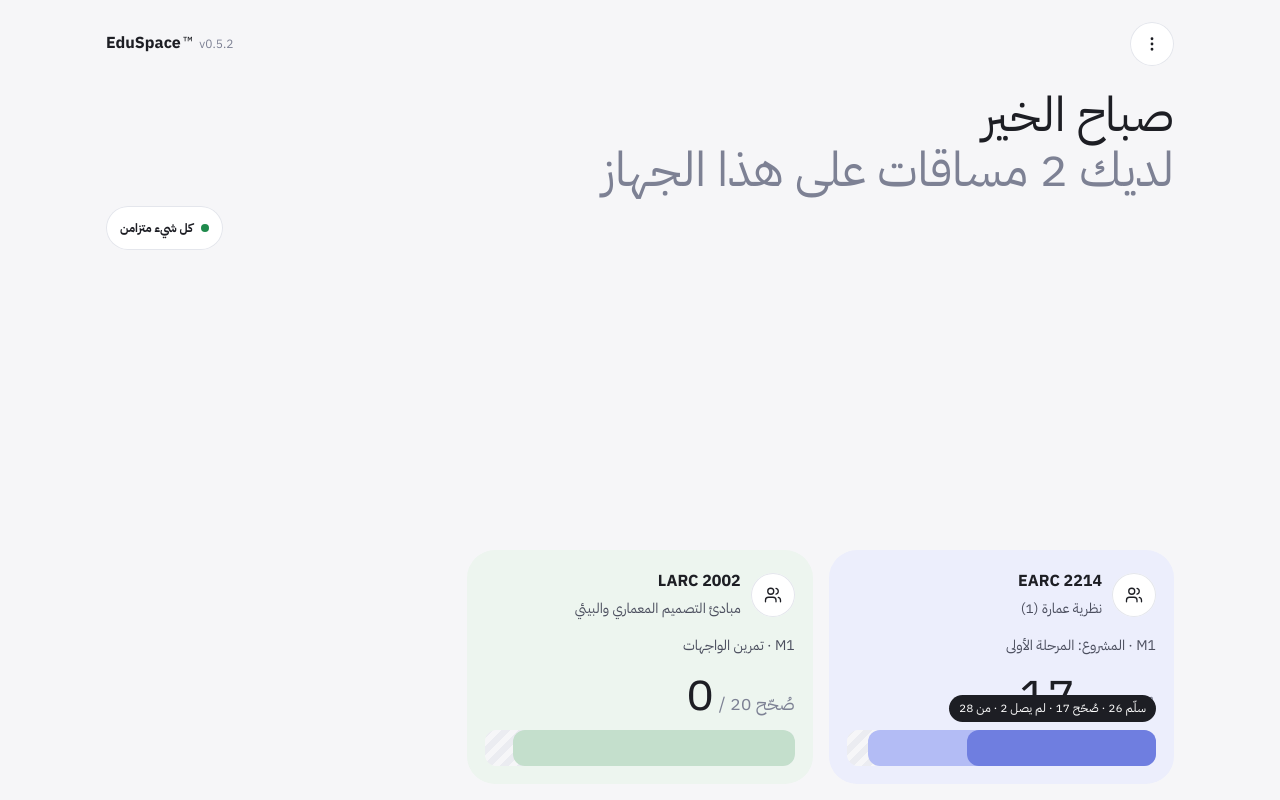
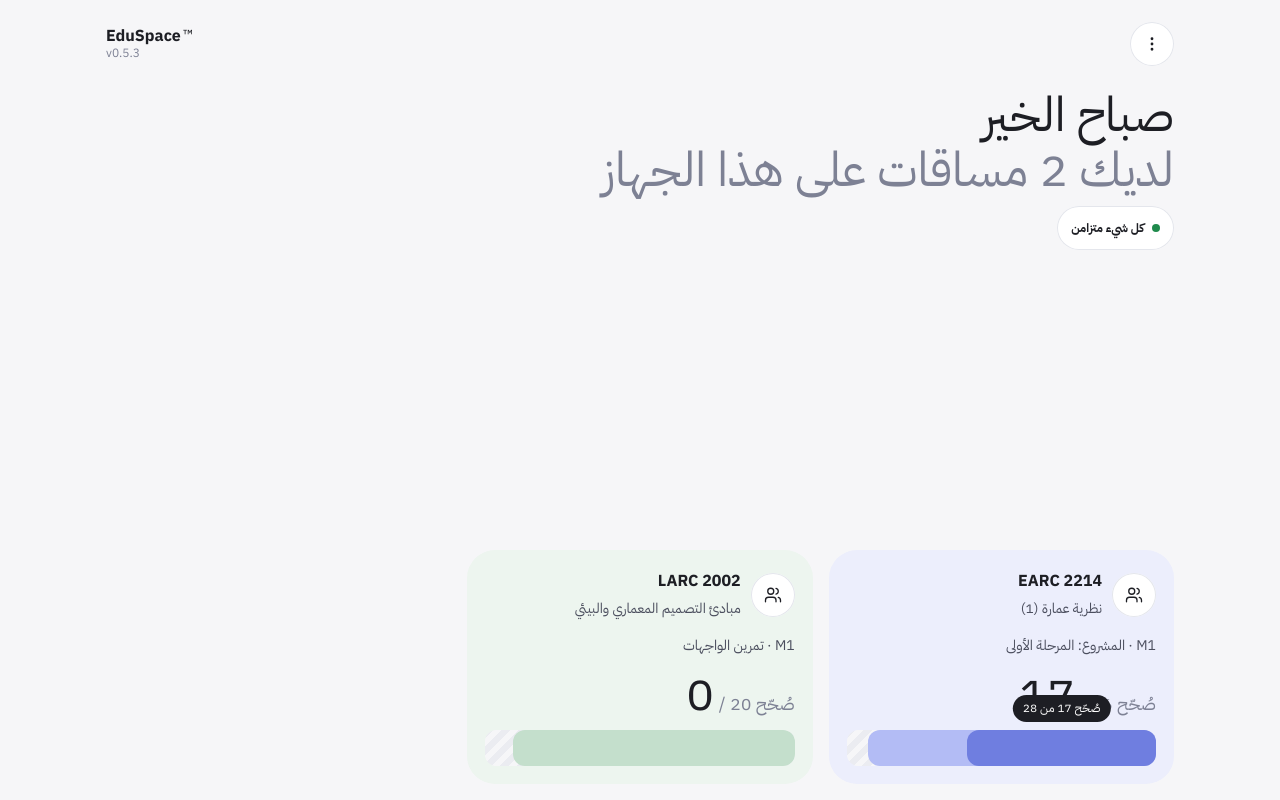
Before and after one commit to fahedbaker-design/eduspace, a plain HTML site: page index.html in a window 1280 px wide. Both pictures are taken after a click on the button 1001 px from the left and 748 px from the top of the page. Drawn offline with Linux system fonts and the light colour scheme.

Commit message:
0.5.3: sync state on the right under the title; version under the mark; a bubble per progress layer
Co-Authored-By: Claude Opus 5.5 <noreply@anthropic.com>
Claude-Session: https://claude.ai/code/session_016cAsCTTH5FsAJEq5JpBGA5

```diff
--- a/app.css
+++ b/app.css
@@ -1,4 +1,4 @@
-/* EduSpace offline — styles 0.5.2: home cards at the bottom, the bar's tip, the sync row; 0.5: the mark 16, selects as tall as buttons; 0.4: tips on round buttons; 0.3: course colours in three tones (--t light, --m middle, --d deep); 0.2: the approved style (handoff/brand_rules.md).
+/* EduSpace offline — styles 0.5.3: the version under the mark, the layer bubble; 0.5.2: home cards at the bottom, the bar's tip, the sync row; 0.5: the mark 16, selects as tall as buttons; 0.4: tips on round buttons; 0.3: course colours in three tones (--t light, --m middle, --d deep); 0.2: the approved style (handoff/brand_rules.md).
    Type: IBM Plex Sans Arabic 400/700, six sizes only: 48 · 28 · 18 · 16 · 14 · 12. */
 :root{--ground:#f6f6f8;--card:#fff;--fg:#1d1e24;--fg2:#4b4e5e;--mute:#7d8194;--faint:#c6c8d1;--line:#e4e6ec;
   --lav:#eceefc;--lav2:#9aa6f2;--rose:#fbeef3;--rose2:#f0a9c2;--sky:#e8f2f6;--sky2:#a8c7d4;--sage:#edf5ef;--sage2:#b9d6c2;--slate:#b9c6d4;
@@ -14,14 +14,15 @@ svg{width:18px;height:18px;fill:none;stroke:currentColor;stroke-width:1.75;strok
 .wrap.home{min-height:100vh;min-height:100dvh;display:flex;flex-direction:column;padding-bottom:calc(16px + env(safe-area-inset-bottom))}
 .wrap.home>.grid{margin-top:auto;padding-top:24px}
 /* brand: the original, unchanged */
-.brand{direction:ltr;font-size:16px;font-weight:700;white-space:nowrap}
+.brand{direction:ltr;font-size:16px;font-weight:700;white-space:nowrap;display:inline-flex;flex-direction:column;align-items:flex-start;line-height:1.2}
+.brand .w{display:block}
 .brand sup{font-size:16px;font-weight:400;vertical-align:baseline;margin-inline-start:2px}
-.brand .ver{font-size:12px;font-weight:400;color:var(--mute);margin-inline-start:6px}
+.brand .ver{font-size:12px;font-weight:400;color:var(--mute)}
 /* top bar and titles */
 .bar{display:flex;align-items:center;gap:8px;min-height:56px}
 .bar .mid{flex:1;display:flex;justify-content:center;min-width:0}
 h1{font-size:48px;line-height:1.15;font-weight:400;margin:16px 0 8px}
-.syncrow{display:flex;justify-content:flex-end;margin:0 0 16px}
+.syncrow{display:flex;justify-content:flex-start;margin:0 0 16px}
 h1 span{display:block;color:var(--mute)}
 h2{font-size:28px;line-height:1.25;font-weight:700;margin:0 0 12px}
 h3{font-size:18px;line-height:1.4;font-weight:700;margin:0}
@@ -71,8 +72,7 @@ h3{font-size:18px;line-height:1.4;font-weight:700;margin:0}
 .prog{cursor:pointer;overflow:visible}
 .prog::before{content:"";position:absolute;inset:0;border-radius:inherit;background:var(--hatch);z-index:0}
 .prog i{z-index:1}
-.prog.tipon::after,.prog:focus-visible::after{content:attr(data-tip);position:absolute;bottom:calc(100% + 8px);inset-inline-start:0;z-index:40;white-space:nowrap;background:var(--fg);color:#fff;font-size:12px;line-height:1.6;padding:4px 10px;border-radius:999px;pointer-events:none}
-@media (hover:hover){.prog:hover::after{content:attr(data-tip);position:absolute;bottom:calc(100% + 8px);inset-inline-start:0;z-index:40;white-space:nowrap;background:var(--fg);color:#fff;font-size:12px;line-height:1.6;padding:4px 10px;border-radius:999px;pointer-events:none}}
+.tipb{position:absolute;bottom:calc(100% + 8px);z-index:40;white-space:nowrap;background:var(--fg);color:#fff;font-size:12px;line-height:1.6;padding:4px 10px;border-radius:999px;pointer-events:none}
 /* tables */
 .tw{background:var(--card);border-radius:28px;overflow:auto;-webkit-overflow-scrolling:touch}
 table{border-collapse:collapse;width:100%;font-size:14px}
--- a/app.js
+++ b/app.js
@@ -1,8 +1,8 @@
-/* EduSpace offline — 0.5.2: round buttons on the right, the mark alone on the left; the sync state under the title; home cards at the bottom; the progress bar tells its layers on a tap; a new version reloads itself. 0.5.1: the version next to the mark. 0.5: two-way sync — every change is a record in the outbox (grade, section, publish, removal) with the value it started from; «مزامنة الآن» sends them, then downloads; a cell changed in both places comes back as a conflict to decide. 0.4: linked to EduSpace (read only: «تنزيل بياناتي» brings the real courses; editing returns with two-way sync); tips on round buttons. 0.2: the approved style (handoff/brand_rules.md); 0.1: demo data, simulated sync.
+/* EduSpace offline — 0.5.3: the sync state on the right under the title; the version under the mark; each layer of the progress bar has its own bubble. 0.5.2: round buttons on the right, the mark alone on the left; the sync state under the title; home cards at the bottom; the progress bar tells its layers on a tap; a new version reloads itself. 0.5.1: the version next to the mark. 0.5: two-way sync — every change is a record in the outbox (grade, section, publish, removal) with the value it started from; «مزامنة الآن» sends them, then downloads; a cell changed in both places comes back as a conflict to decide. 0.4: linked to EduSpace (read only: «تنزيل بياناتي» brings the real courses; editing returns with two-way sync); tips on round buttons. 0.2: the approved style (handoff/brand_rules.md); 0.1: demo data, simulated sync.
  * Everything is kept on the device (IndexedDB); every change is written to an outbox that the sync sends later.
  * Views: home (courses) · course: students | grades | submissions · sheets: sync, export, bulk, backup. */
 'use strict';
-var VERSION = '0.5.2';
+var VERSION = '0.5.3';
 var $ = function (s, r) { return (r || document).querySelector(s); };
 var ICON = {
   sync: '<path d="M3 12a9 9 0 0 1 9-9 9.75 9.75 0 0 1 6.74 2.74L21 8"/><path d="M21 3v5h-5"/><path d="M21 12a9 9 0 0 1-9 9 9.75 9.75 0 0 1-6.74-2.74L3 16"/><path d="M8 16H3v5"/>',
@@ -325,7 +325,7 @@ var FAMILY = { '#6f7ee0': ['#eceefc', '#b3bcf5', '#6f7ee0'], '#d97aa0': ['#fbeef
 var OLDCOL = { '#2563eb': '#6f7ee0', '#16a34a': '#74a886', '#9333ea': '#9b7cc9', '#ea580c': '#e08a5a', '#db2777': '#d97aa0', '#0891b2': '#6fa3b8', '#ca8a04': '#c49a2c', '#475569': '#7c879a' };
 function family(color) { return FAMILY[OLDCOL[color] || color] || FAMILY['#6f7ee0']; }
 function tint(node, color) { var f = family(color); node.style.setProperty('--t', f[0]); node.style.setProperty('--m', f[1]); node.style.setProperty('--d', f[2]); return node; }
-function brand() { var b = el('span', 'brand'); b.innerHTML = 'EduSpace<sup>™</sup>'; b.appendChild(el('span', 'ver', 'v' + VERSION)); return b; }
+function brand() { var b = el('span', 'brand'); b.innerHTML = '<span class="w">EduSpace<sup>™</sup></span>'; b.appendChild(el('span', 'ver', 'v' + VERSION)); return b; }
 /* the top bar: the round buttons on the right (the menu first, then back), the EduSpace™ mark alone on the far left */
 function topBar(backFn) {
   var t = el('div', 'bar');
@@ -335,7 +335,7 @@ function topBar(backFn) {
   t.appendChild(brand());
   return t;
 }
-/* the page title, and under it on the left the sync state */
+/* the page title, and under it on the right the sync state */
 function title(app, main, sub) {
   var h = el('h1', '', main); if (sub) h.appendChild(el('span', '', sub)); app.appendChild(h);
   var r = el('div', 'syncrow'), c = el('button', 'sync'); c.id = 'sync'; c.type = 'button'; c.onclick = openSync; r.appendChild(c); app.appendChild(r);
@@ -345,17 +345,31 @@ function prog(total, sub, graded, small) {
   var p = el('div', 'prog' + (small ? ' sm' : '')), pc = function (n) { return total ? Math.max(n ? 4 : 0, Math.round(n / total * 100)) : 0; };
   var a = el('i', 's'); a.style.width = pc(sub) + '%'; p.appendChild(a);
   var b = el('i', 'g'); b.style.width = pc(graded) + '%'; p.appendChild(b);
-  var tip = 'سلّم ' + sub + ' · صُحّح ' + graded + ' · لم يصل ' + Math.max(0, total - sub) + ' · من ' + total;
-  p.setAttribute('role', 'button'); p.setAttribute('aria-label', tip); p.setAttribute('data-tip', tip); p.tabIndex = 0;
-  p.onclick = function (e) {        /* a tap shows what the layers mean; another tap (or a tap elsewhere) hides it */
+  /* each layer speaks for itself: a tap on a layer shows a bubble about that layer only */
+  var layers = [
+    { to: pc(graded), tip: 'صُحّح ' + graded + ' من ' + total },
+    { to: pc(sub), tip: 'سلّم ' + sub + ' من ' + total + (sub > graded ? ' · ' + (sub - graded) + ' بانتظار التصحيح' : '') },
+    { to: 100, tip: 'لم يصل ' + Math.max(0, total - sub) + ' من ' + total }
+  ];
+  p.setAttribute('role', 'button'); p.setAttribute('aria-label', layers.map(function (l) { return l.tip; }).join(' · ')); p.tabIndex = 0;
+  p.onclick = function (e) {
     e.stopPropagation();
-    var on = p.classList.contains('tipon');
-    [].forEach.call(document.querySelectorAll('.prog.tipon'), function (x) { x.classList.remove('tipon'); });
-    if (!on) p.classList.add('tipon');
+    var r = p.getBoundingClientRect(), rtl = getComputedStyle(p).direction === 'rtl';
+    var at = ((rtl ? r.right - e.clientX : e.clientX - r.left) / r.width) * 100, from = 0, L = layers[2];
+    for (var i = 0; i < layers.length; i++) { if (at <= layers[i].to && layers[i].to > from) { L = layers[i]; break; } from = Math.max(from, layers[i].to); }
+    var start = 0; for (var j = 0; j < layers.indexOf(L); j++) start = Math.max(start, layers[j].to);
+    var old = p.querySelector('.tipb'), same = old && old.textContent === L.tip;
+    hideTips(); if (same) return;
+    var t = el('span', 'tipb', L.tip), mid = (start + L.to) / 2;
+    if (mid < 20) t.style.insetInlineStart = '0';                 /* near the start: open from the edge */
+    else if (mid > 80) t.style.insetInlineEnd = '0';
+    else { t.style.insetInlineStart = mid + '%'; t.style.transform = 'translateX(' + (rtl ? '50%' : '-50%') + ')'; }
+    p.appendChild(t);
   };
   return p;
 }
-document.addEventListener('click', function () { [].forEach.call(document.querySelectorAll('.prog.tipon'), function (x) { x.classList.remove('tipon'); }); });
+function hideTips() { [].forEach.call(document.querySelectorAll('.tipb'), function (x) { x.remove(); }); }
+document.addEventListener('click', hideTips);
 function itemStats(d, it) {
   var ids = Object.keys(d.students), g = d.grades[it.id] || {}, s = it.sub || {};
   var graded = ids.filter(function (id) { return g[id] != null; }).length;
--- a/sw.js
+++ b/sw.js
@@ -1,7 +1,7 @@
 /* EduSpace offline — keeps the app's files on the device. Opens from the cache (works without internet);
    when online, each file is refreshed in the background, so a new version shows on the next opening.
    The font (IBM Plex Sans Arabic, from Google Fonts) is kept the same way after the first online opening. */
-const CACHE = 'eduspace-0.5.2';
+const CACHE = 'eduspace-0.5.3';
 const FONTS = 'eduspace-fonts';
 const FILES = ['./', './index.html', './app.css', './app.js', './manifest.webmanifest', './icon.svg', './icon-180.png', './icon-192.png', './icon-512.png', './test.html'];
 
```
